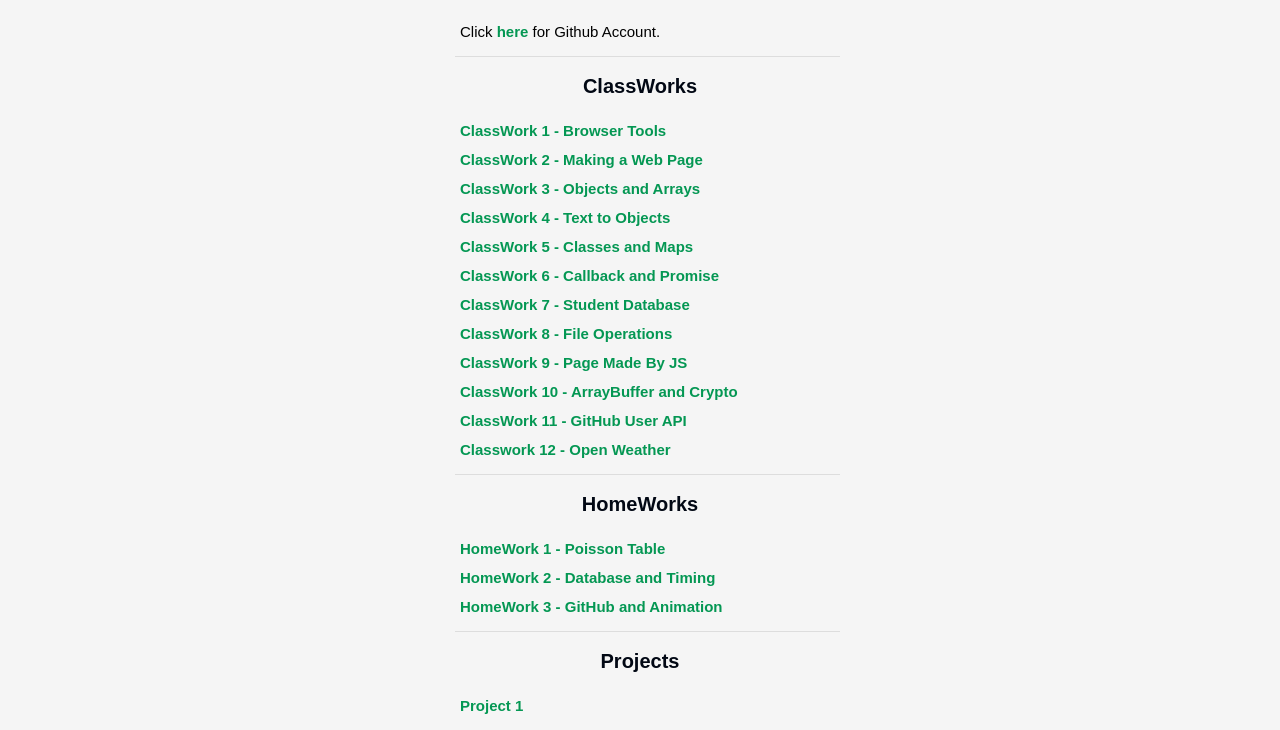
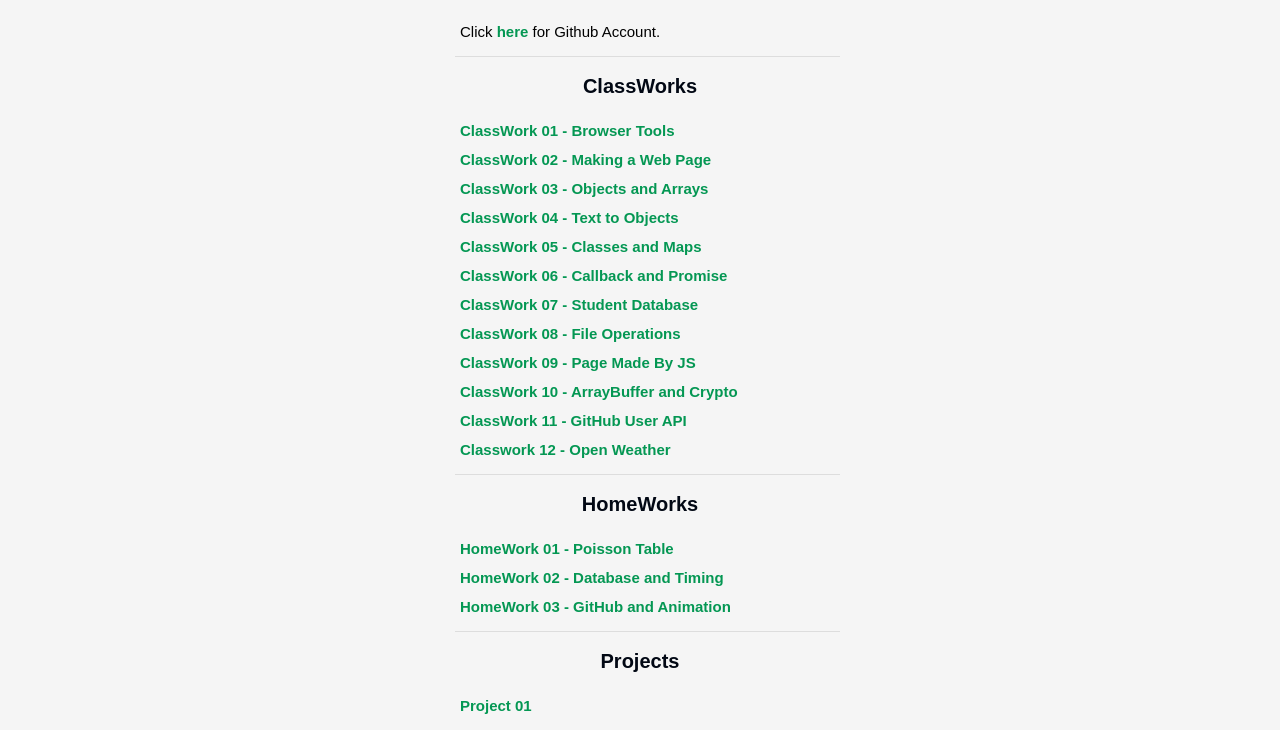
Before and after one commit to asapoglu/AProgTech, a plain HTML site: page index.html in a window 1280 px wide. Shown: the part 92-822 px from the top of the page. Drawn offline with Linux system fonts and the light colour scheme.

Commit message:
index update

```diff
--- a/index.html
+++ b/index.html
@@ -28,15 +28,15 @@
             </ul>
             <h3>ClassWorks</h3>
             <ul>
-                <li> <a href="https://asapoglu.github.io/AProgTech/ClassWork\Lab_1\Sorular.html">ClassWork 1 - Browser Tools</a></li>
-                <li> <a href="https://asapoglu.github.io/AProgTech/ClassWork\Lab_2\chap4.html">ClassWork 2 - Making a Web Page</a></li>
-                <li> <a href="https://asapoglu.github.io/AProgTech/ClassWork\Lab_3\LOO.html">ClassWork 3 - Objects and Arrays</a></li>
-                <li> <a href="https://asapoglu.github.io/AProgTech/ClassWork\Lab_4\Sorular.html">ClassWork 4 - Text to Objects</a></li>
-                <li> <a href="https://asapoglu.github.io/AProgTech/ClassWork\Lab_5\CW_6.html">ClassWork 5 - Classes and Maps</a></li>
-                <li> <a href="https://asapoglu.github.io/AProgTech/ClassWork\Lab_6\Lab_6.html">ClassWork 6 - Callback and Promise</a></li>
-                <li> <a href="https://asapoglu.github.io/AProgTech/ClassWork\Lab_7\Lab_7.html">ClassWork 7 - Student Database</a></li>
-                <li> <a href="https://asapoglu.github.io/AProgTech/ClassWork\Lab_8\Lab_8.html">ClassWork 8 - File Operations</a></li>
-                <li> <a href="https://asapoglu.github.io/AProgTech/ClassWork\Lab_9\Lab_9.html">ClassWork 9 - Page Made By JS</a></li>
+                <li> <a href="https://asapoglu.github.io/AProgTech/ClassWork\Lab_1\Sorular.html">ClassWork 01 - Browser Tools</a></li>
+                <li> <a href="https://asapoglu.github.io/AProgTech/ClassWork\Lab_2\chap4.html">ClassWork 02 - Making a Web Page</a></li>
+                <li> <a href="https://asapoglu.github.io/AProgTech/ClassWork\Lab_3\LOO.html">ClassWork 03 - Objects and Arrays</a></li>
+                <li> <a href="https://asapoglu.github.io/AProgTech/ClassWork\Lab_4\Sorular.html">ClassWork 04 - Text to Objects</a></li>
+                <li> <a href="https://asapoglu.github.io/AProgTech/ClassWork\Lab_5\CW_6.html">ClassWork 05 - Classes and Maps</a></li>
+                <li> <a href="https://asapoglu.github.io/AProgTech/ClassWork\Lab_6\Lab_6.html">ClassWork 06 - Callback and Promise</a></li>
+                <li> <a href="https://asapoglu.github.io/AProgTech/ClassWork\Lab_7\Lab_7.html">ClassWork 07 - Student Database</a></li>
+                <li> <a href="https://asapoglu.github.io/AProgTech/ClassWork\Lab_8\Lab_8.html">ClassWork 08 - File Operations</a></li>
+                <li> <a href="https://asapoglu.github.io/AProgTech/ClassWork\Lab_9\Lab_9.html">  ClassWork 09 - Page Made By JS</a></li>
                 <li> <a href="https://asapoglu.github.io/AProgTech/ClassWork\Lab_10\Lab_10.html">ClassWork 10 - ArrayBuffer and Crypto</a></li>
                 <li> <a href="https://asapoglu.github.io/AProgTech/ClassWork\Lab_11\Lab_11.html">ClassWork 11 - GitHub User API</a></li>
                 <li> <a href="https://asapoglu.github.io/AProgTech/ClassWork\Lab_12\Lab_12.html">Classwork 12 - Open Weather</a></li>
@@ -45,14 +45,14 @@
             </ul>
             <h3>HomeWorks</h3>
             <ul>
-                <li> <a href="https://asapoglu.github.io/AProgTech/HomeWork/HW_1.html">HomeWork 1 - Poisson Table</a></li>
-                <li> <a href="https://asapoglu.github.io/AProgTech/HomeWork/HW_2/database.html">HomeWork 2 - Database and Timing</a></li>
-                <li> <a href="https://asapoglu.github.io//305/anim/Animation">HomeWork 3 - GitHub and Animation</a></li>
+                <li> <a href="https://asapoglu.github.io/AProgTech/HomeWork/HW_1.html">HomeWork 01 - Poisson Table</a></li>
+                <li> <a href="https://asapoglu.github.io/AProgTech/HomeWork/HW_2/database.html">HomeWork 02 - Database and Timing</a></li>
+                <li> <a href="https://asapoglu.github.io//305/anim/Animation">HomeWork 03 - GitHub and Animation</a></li>
 
             </ul>
             <h3>Projects</h3>
             <ul>
-                <li> <a href="https://asapoglu.github.io/AProgTech/">Project 1</a></li>
+                <li> <a href="https://asapoglu.github.io/AProgTech/">Project 01</a></li>
 
 
             </ul>
```
